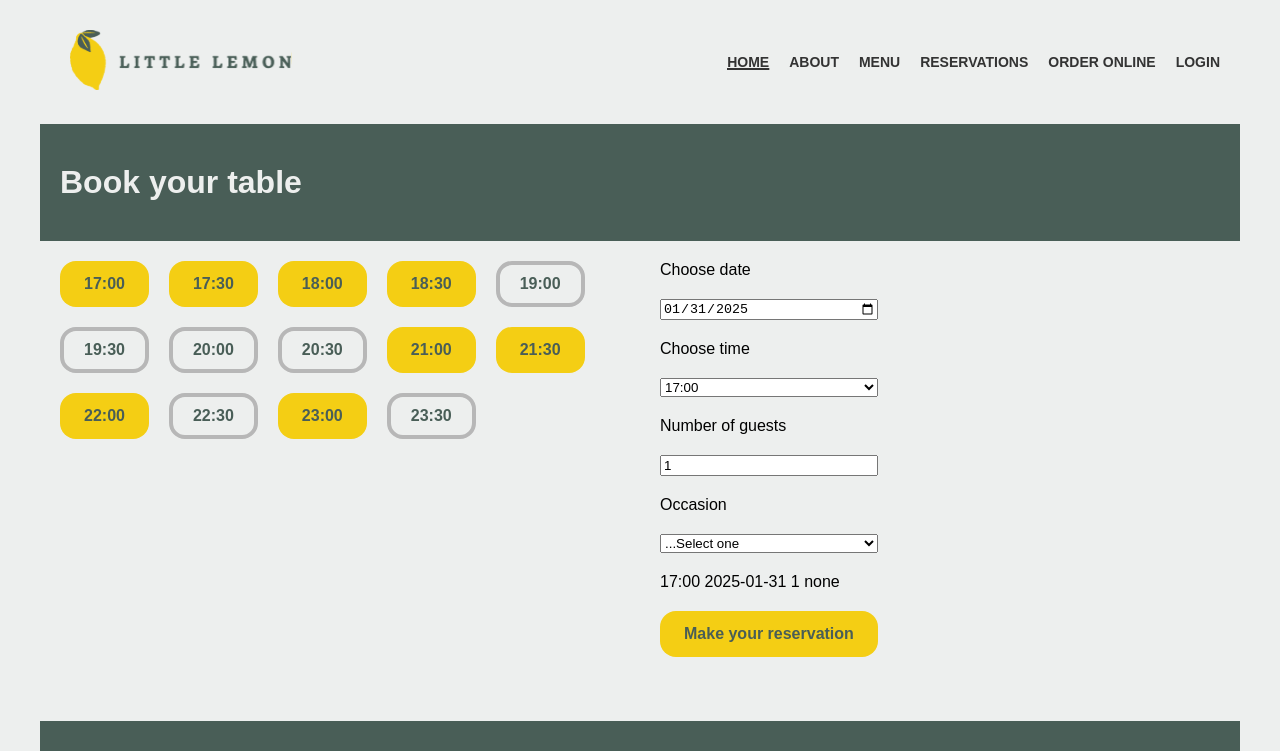
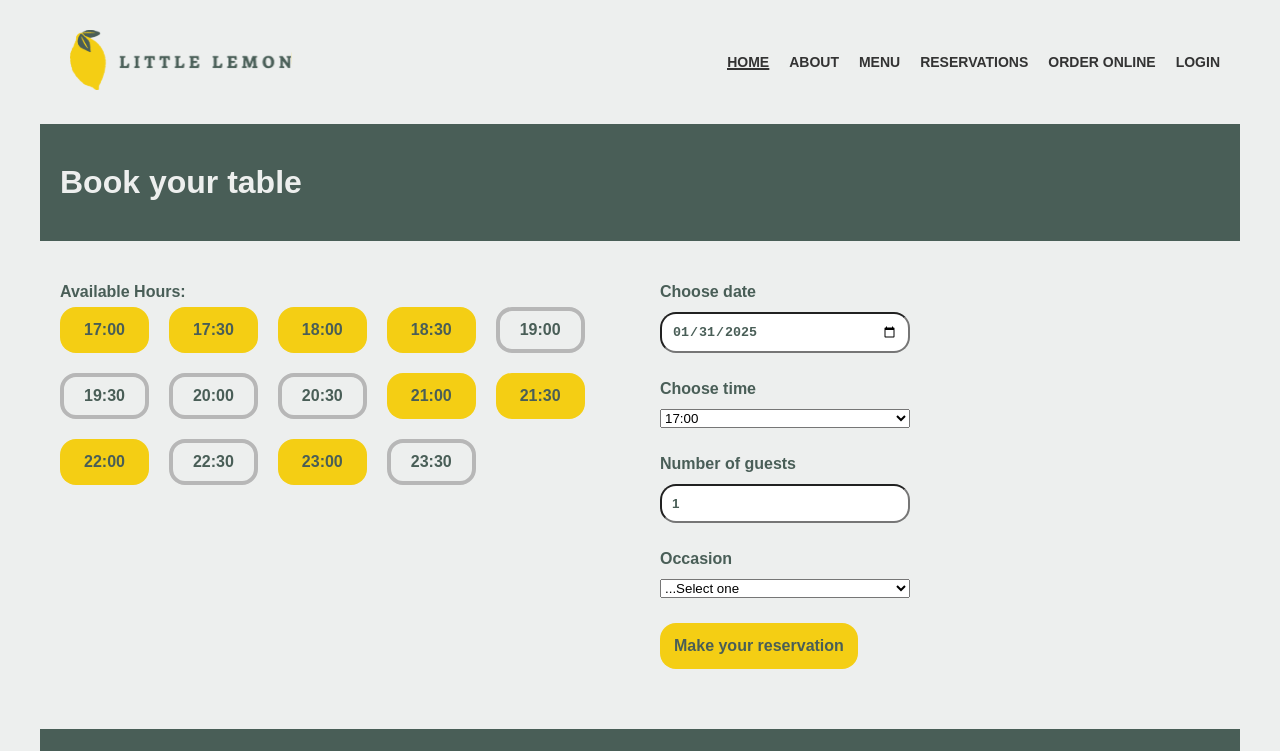
Before and after one commit to rmboloix/react-coursera, a React (Create React App) app: page /booking in a window 1280 px wide. Shown: the top 751 px of the page. Built offline with nearby package versions, Linux system fonts and the light colour scheme.

Commit message:
basic styles in form

```diff
--- a/src/components/BookingForm.jsx
+++ b/src/components/BookingForm.jsx
@@ -38,6 +38,7 @@ export const BookingForm = ({ availableTimes, updateDate, onSubmitForm }) => {
         <form onSubmit={handleSubmit} data-testid="booking-form">
             <label htmlFor="res-date">Choose date</label>
             <input
+                required
                 type="date"
                 id="res-date"
                 name="res-date"
@@ -45,7 +46,13 @@ export const BookingForm = ({ availableTimes, updateDate, onSubmitForm }) => {
                 value={date}
             />
             <label htmlFor="res-time">Choose time</label>
-            <select id="res-time" name="res-time" value={time} onChange={handleChangeTime}>
+            <select
+                id="res-time"
+                name="res-time"
+                value={time}
+                onChange={handleChangeTime}
+                required
+            >
                 {availableTimes.map((time) => (
                     <option value={time} key={time}>
                         {time}
@@ -62,6 +69,7 @@ export const BookingForm = ({ availableTimes, updateDate, onSubmitForm }) => {
                 name="res-guests"
                 value={guests}
                 onChange={handleChangeGuests}
+                required
             />
             <label htmlFor="res-occasion">Occasion</label>
             <select
@@ -74,7 +82,6 @@ export const BookingForm = ({ availableTimes, updateDate, onSubmitForm }) => {
                 <option value="birthday">Birthday</option>
                 <option value="anniversary">Anniversary</option>
             </select>
-            {time} {date} {guests} {occasion}
             <input
                 type="submit"
                 value="Make your reservation"
--- a/src/pages/BookingPage.jsx
+++ b/src/pages/BookingPage.jsx
@@ -58,12 +58,15 @@ export const BookingPage = () => {
         if (confirmed) {
             // navigate('/confirmation');
             window.location.href = `/confirmation`;
-            localStorage.setItem('reservation', JSON.stringify({
+            localStorage.setItem(
+                'reservation',
+                JSON.stringify({
                     time: formData.get('res-time'),
                     date: formData.get('res-date'),
                     guests: formData.get('res-guests'),
                     occasion: formData.get('res-occasion'),
-            }));
+                })
+            );
         }
     };
 
@@ -73,6 +76,8 @@ export const BookingPage = () => {
             <main className="booking">
                 <h1 data-testid="booking-title">Book your table</h1>
                 <section className="booking">
+                    <div className='booking-slot-container'>
+                        <div className='label'>Available Hours:</div>
                         <div className="booking-slot-list">
                             {getAllTimes().map((time) => (
                                 <BookingSlot
@@ -83,6 +88,7 @@ export const BookingPage = () => {
                                     )}
                                 />
                             ))}
+                        </div>
                     </div>
                     <BookingForm
                         availableTimes={state.availableTimesByDate}
--- a/src/pages/HomePage.css
+++ b/src/pages/HomePage.css
@@ -323,8 +323,34 @@ section.booking {
 
 section.booking form {
     display: grid;
-    max-width: 200px;
-    gap: 20px;
+    width: 250px;
+    gap: 5px;
+}
+
+section.booking form input[type='submit']:disabled {
+    background-color: rgb(208, 208, 208);
+}
+
+section.booking form input[type='submit'] {
+    margin-top: 20px;
+}
+
+section.booking form input {
+    border-radius: 16px;
+    padding: 10px;
+    color: var(--primary-color-A);
+    font-weight: bold;
+}
+
+section.booking form input:focus-visible,
+section.booking form input:focus {
+    outline: 4px solid var(--primary-color-A);
+}
+
+section.booking form label, .label {
+    color: var(--primary-color-A);
+    font-weight: bold;
+    padding: 22px 0 6px;
 }
 
 .booking-slot {
@@ -343,14 +369,16 @@ section.booking form {
     background-color: var(--primary-color-B);
     color: var(--primary-color-A);
     border: 4px solid transparent;
+}
 
+.booking-slot-container {
+    width: 50%;
 }
 
 .booking-slot-list {
     display: flex;
     gap: 20px;
     flex-wrap: wrap;
-    width: 50%;
 }
 
 .confirmation {
```
Lines whose indentation alone changed are shown as unchanged.
